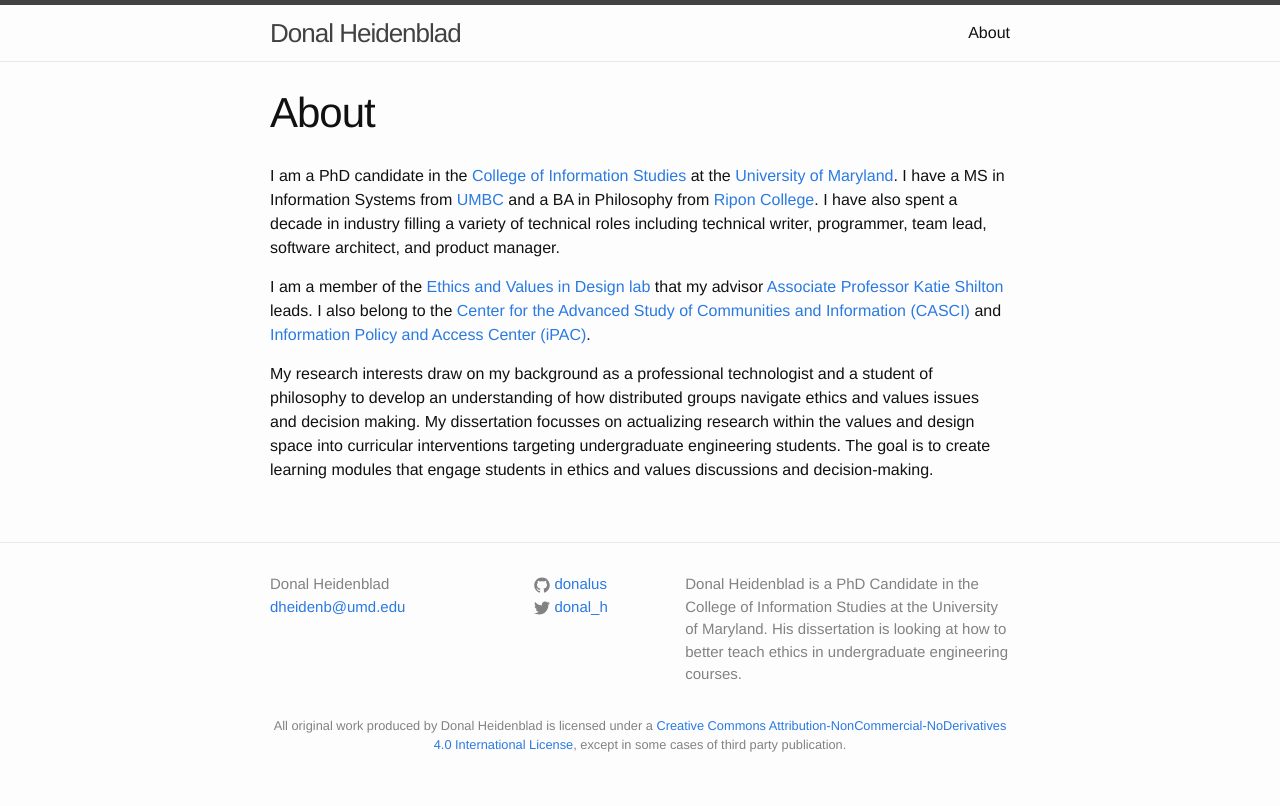
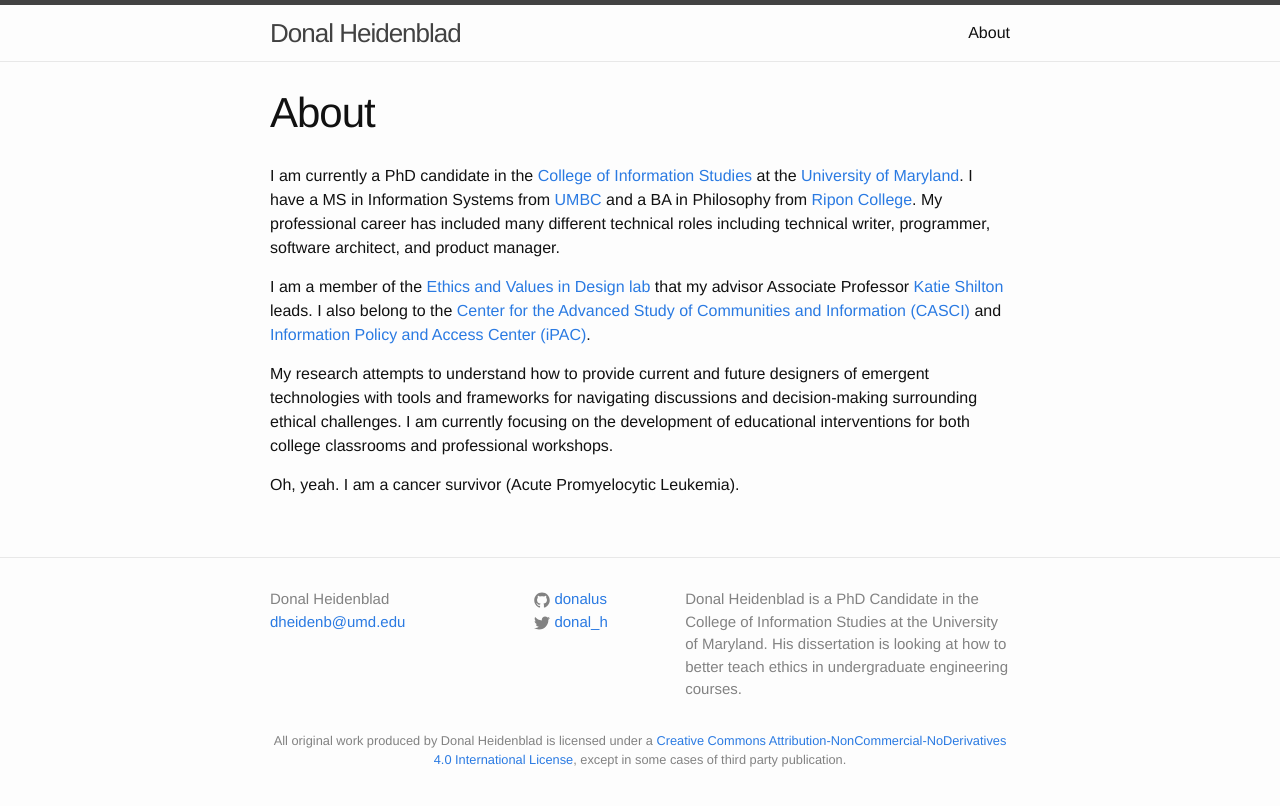
Before and after one commit to donalus/donalus.github.io, a Jekyll site: the page built from about.md, in a window 1280 px wide. Shown: the top 806 px of the page. Built offline with Jekyll 4.4.1, drawn with Linux system fonts in a browser that asks for light colours.

```diff
--- a/about.md
+++ b/about.md
@@ -4,31 +4,30 @@ title: About
 permalink: /about/
 ---
 
-I am a PhD candidate in the [College of Information Studies] at the
+I am currently a PhD candidate in the [College of Information Studies] at the
 [University of Maryland]. I have a MS in Information Systems from
-[UMBC] and a BA in Philosophy from [Ripon College]. I have also spent
-a decade in industry filling a variety of technical roles
-including technical writer, programmer, team lead, software architect,
-and product manager.
+[UMBC] and a BA in Philosophy from [Ripon College]. My professional career has
+included many different technical roles including technical writer, programmer,
+ software architect, and product manager.
 
 I am a member of the [Ethics and Values in Design lab] that my advisor
-[Associate Professor Katie Shilton] leads. I also belong to the
+Associate Professor [Katie Shilton] leads. I also belong to the
 [Center for the Advanced Study of Communities and Information (CASCI)]
 and [Information Policy and Access Center (iPAC)].
 
-My research interests draw on my background as a professional technologist
-and a student of philosophy to develop an understanding of how distributed
-groups navigate ethics and values issues and decision making. My dissertation
-focusses on actualizing research within the values and design space into
-curricular interventions targeting undergraduate engineering students. The
-goal is to create learning modules that engage students in ethics and values
-discussions and decision-making.
+My research attempts to understand how to provide current and future
+designers of emergent technologies with tools and frameworks for navigating
+discussions and decision-making surrounding ethical challenges. I am currently
+focusing on the development of educational interventions for both college
+classrooms and professional workshops.
+
+Oh, yeah. I am a cancer survivor (Acute Promyelocytic Leukemia).
 
 [College of Information Studies]: (http://ischool.umd.edu)
 [University of Maryland]: (http://www.umd.edu)
 [UMBC]: (http://onlinems.umbc.edu)
 [Ripon College]: (http://www.ripon.edu)
 [Ethics and Values in Design lab]: (http://evidlab.umd.edu)
-[Associate Professor Katie Shilton]: (http://terpconnect.umd.edu/~kshilton/)
+[Katie Shilton]: (http://terpconnect.umd.edu/~kshilton/)
 [Center for the Advanced Study of Communities and Information (CASCI)]: (http://casci.umd.edu)
 [Information Policy and Access Center (iPAC)]: (http://ipac.umd.edu/)
```
Also changed, not shown: _posts/2016-06-22-how-fast-time-goes.md (+41 -8 lines), _posts/2016-06-25-cancer-to-5k.md (added, +12 -0 lines), _posts/2016-08-24-writing-and-writing-and-writing.md (added, +28 -0 lines).
